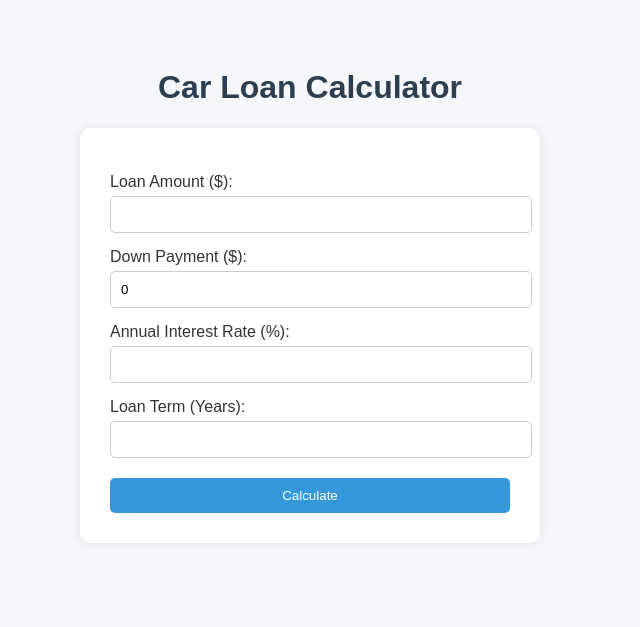
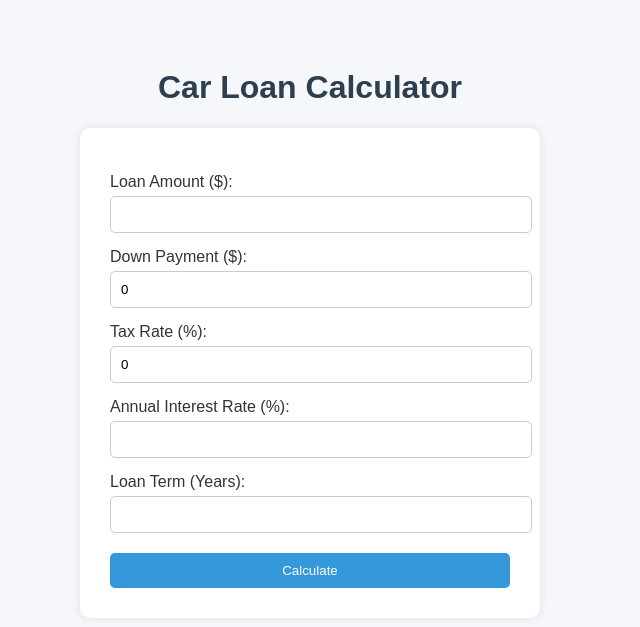
Before and after one commit to Saleemsadat/carLoanCalculator, a Flask app: page / in a window 1280 px wide. Shown: the top 627 px of the page, without its empty margins (330-970 px from the left). Run offline with Flask 3, Linux system fonts and the light colour scheme.

Commit message:
Added tax rate field to loan calculator

```diff
--- a/app.py
+++ b/app.py
@@ -8,11 +8,14 @@ def calculate():
     if request.method == 'POST':
         principal = float(request.form['principal'])
         down_payment = float(request.form['down_payment'])
+        tax_rate = float(request.form['tax_rate']) / 100
         rate = float(request.form['rate']) / 100 / 12
         years = int(request.form['years'])
         months = years * 12
 
-        loan_amount = principal - down_payment
+        tax = principal * tax_rate
+        total_price_with_tax = principal + tax
+        loan_amount = total_price_with_tax - down_payment
 
         if rate == 0:
             monthly_payment = loan_amount / months
--- a/templates/index.html
+++ b/templates/index.html
@@ -74,6 +74,9 @@
         <label>Down Payment ($):</label>
         <input type="number" name="down_payment" step="0.01" value="0" required>
 
+        <label>Tax Rate (%):</label>
+        <input type="number" name="tax_rate" step="0.01" value="0" required>
+
         <label>Annual Interest Rate (%):</label>
         <input type="number" name="rate" step="0.01" required>
 
```
